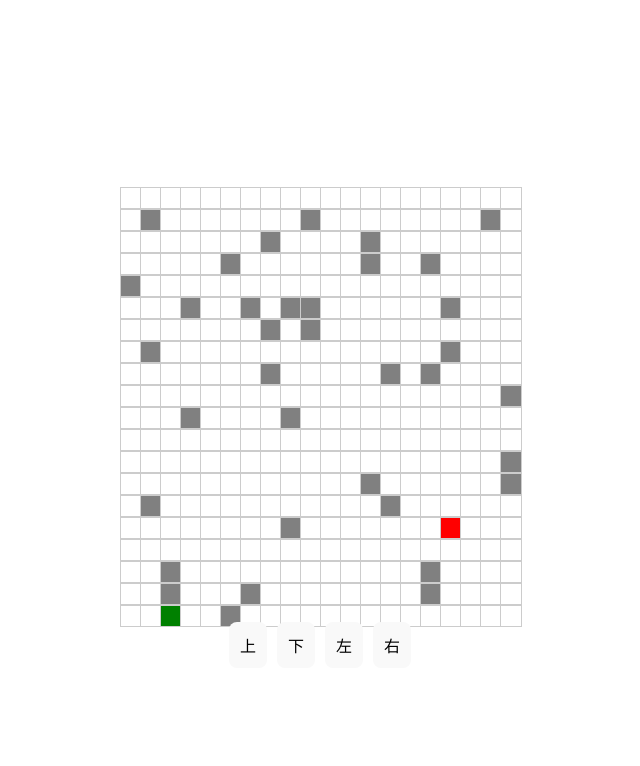
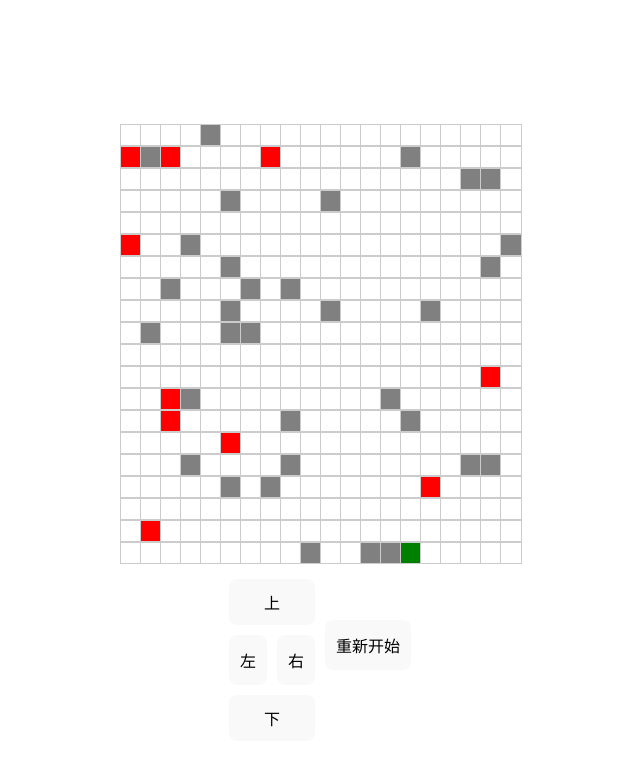
Before and after one commit to lxl66566/auto-snake, a Vue app: page / in a window 1280 px wide. Shown: the top 766 px of the page, without its empty margins (320-960 px from the left). Built offline with nearby package versions, Linux system fonts and the light colour scheme.

Commit message:
add reset button, set buttons' style

```diff
--- a/src/App.vue
+++ b/src/App.vue
@@ -7,11 +7,19 @@
         </div>
       </div>
     </div>
-    <div class="controls">
-      <button @click="moveSnake('up')">上</button>
-      <button @click="moveSnake('down')">下</button>
-      <button @click="moveSnake('left')">左</button>
-      <button @click="moveSnake('right')">右</button>
+    <div class="buttons">
+      <div class="controls">
+        <div class="vertical">
+          <button @click="moveSnake('up')">上</button>
+          <div class="horizontal">
+            <button @click="moveSnake('left')">左</button>
+            <button @click="moveSnake('right')">右</button>
+          </div>
+          <button @click="moveSnake('down')">下</button>
+        </div>
+      </div>
+
+      <button @click="initGame">重新开始</button>
     </div>
   </div>
 </template>
@@ -28,15 +36,15 @@ const THING = {
 };
 
 const mapSize = 20; // 地图大小
-const grid = reactive(
+let grid = reactive(
   Array(mapSize)
     .fill()
     .map(() => Array(mapSize).fill(THING.Empty)),
-); // 使用 THING.Empty 初始化二维数组
+);;
 let snake = []; // 贪吃蛇的身体坐标
 let food = []; // 食物位置
 const walls = []; // 墙壁位置
-let numFood = 10; // 最大食物数量
+const numFood = 10; // 最大食物数量
 const numWalls = Math.floor((mapSize * mapSize) / 10); // 生成的墙壁数量
 
 function gridStyle() {
@@ -44,50 +52,57 @@ function gridStyle() {
     display: "grid",
     gridTemplateColumns: `repeat(${mapSize}, 20px)`,
     gridTemplateRows: `repeat(${mapSize}, 20px)`,
-    padding: "10px",
+    padding: "20px",
   };
 }
 
+onMounted(() => {
+  initGame();
+});
+
+const resetGrid = () => {
+  for (let i = 0; i < mapSize; i++) {
+    for (let j = 0; j < mapSize; j++) {
+      grid[i][j] = THING.Empty; // 重新赋值
+    }
+  }
+};
+
 const initGame = () => {
-  console.log(grid);
+  resetGrid();
 
-  // 随机生成蛇的初始位置
-  const startEdge = Math.floor(Math.random() * 4);
-  let startX = 0,
-    startY = 0;
-
-  if (startEdge === 0) {
-    // 顶边
-    startX = Math.floor(Math.random() * mapSize);
-    startY = 0;
-  } else if (startEdge === 1) {
-    // 右边
-    startX = mapSize - 1;
-    startY = Math.floor(Math.random() * mapSize);
-  } else if (startEdge === 2) {
-    // 底边
-    startX = Math.floor(Math.random() * mapSize);
-    startY = mapSize - 1;
-  } else {
-    // 左边
-    startX = 0;
-    startY = Math.floor(Math.random() * mapSize);
-  }
-
-  snake = [[startX, startY]];
-  grid[startY][startX] = 1; // 蛇的位置设为1
-
+  generateSnake();
   // 生成食物
-  generateFood();
+  generateFood(numFood);
   // 生成墙壁
   generateWalls();
 
   console.log("Game initialized.");
 };
 
-onMounted(() => {
-  initGame();
-});
+function generateSnake() {
+  // 随机生成蛇的初始位置，必定在边上
+  const startEdge = Math.floor(Math.random() * 4);
+  let startX = 0,
+    startY = 0;
+
+  if (startEdge === 0) {
+    startX = Math.floor(Math.random() * mapSize);
+    startY = 0;
+  } else if (startEdge === 1) {
+    startX = mapSize - 1;
+    startY = Math.floor(Math.random() * mapSize);
+  } else if (startEdge === 2) {
+    startX = Math.floor(Math.random() * mapSize);
+    startY = mapSize - 1;
+  } else {
+    startX = 0;
+    startY = Math.floor(Math.random() * mapSize);
+  }
+
+  snake = [[startX, startY]];
+  grid[startX][startY] = THING.Snake;
+}
 
 function setThing(x, y, thingType) {
   grid[x][y] = thingType;
@@ -124,18 +139,18 @@ function handleEventInner(x, y, thingType) {
 }
 
 // 生成食物
-function generateFood() {
-  if (numFood <= 0) {
+function generateFood(x) {
+  if (x === 0) {
     return;
   }
   const foodX = Math.floor(Math.random() * mapSize);
   const foodY = Math.floor(Math.random() * mapSize);
-  if (grid[foodY][foodX] === 0) {
+  if (grid[foodX][foodY] === 0) {
     food = [foodX, foodY];
-    grid[foodY][foodX] = 2; // 食物的位置设为2
-    numFood -= 1;
+    grid[foodX][foodY] = THING.Food;
+    return generateFood(x - 1);
   } else {
-    generateFood();
+    return generateFood(x);
   }
 }
 
@@ -145,9 +160,9 @@ function generateWalls() {
     const wallX = Math.floor(Math.random() * mapSize);
     const wallY = Math.floor(Math.random() * mapSize);
 
-    if (grid[wallY][wallX] === 0) {
+    if (grid[wallX][wallY] === 0) {
       walls.push([wallX, wallY]);
-      grid[wallY][wallX] = THING.Wall;
+      grid[wallX][wallY] = THING.Wall;
     }
   }
 }
@@ -159,26 +174,26 @@ function moveSnake(direction) {
 
   switch (direction) {
     case "up":
+      newHead[1]--;
+      break;
+    case "down":
+      newHead[1]++;
+      break;
+    case "left":
       newHead[0]--;
       break;
-    case "down":
+    case "right":
       newHead[0]++;
-      break;
-    case "left":
-      newHead[1]--;
-      break;
-    case "right":
-      newHead[1]++;
       break;
   }
 
   if (isValidMove(newHead)) {
     snake.unshift(newHead); // 移动蛇
-    if (grid[newHead[1]][newHead[0]] !== 2) {
+    if (grid[newHead[0]][newHead[1]] !== THING.Food) {
       const tail = snake.pop(); // 蛇未吃到食物，尾部减掉
-      grid[tail[1]][tail[0]] = 0;
+      grid[tail[0]][tail[1]] = THING.Empty;
     }
-    grid[newHead[1]][newHead[0]] = 1; // 更新蛇头位置
+    grid[newHead[0]][newHead[1]] = THING.Snake; // 更新蛇头位置
   }
 }
 
@@ -235,11 +250,31 @@ function getCellClass(cell) {
 }
 
 .controls {
-  margin-top: 20px;
+  display: flex;
+  flex-direction: column;
+  align-items: center;
+  margin-top: 30px;
+}
+
+.controls .horizontal {
+  display: flex;
+}
+
+.controls .vertical {
+  display: flex;
+  flex-direction: column;
 }
 
 button {
   margin: 5px;
   padding: 10px;
+  flex: 1;
+  font-size: 16px;
+  height: 50px;
+}
+
+.buttons {
+  display: flex;
+  align-items: center;
 }
 </style>
```
Also changed, not shown: 1 other file (tests, documents, lock files or other folders).
